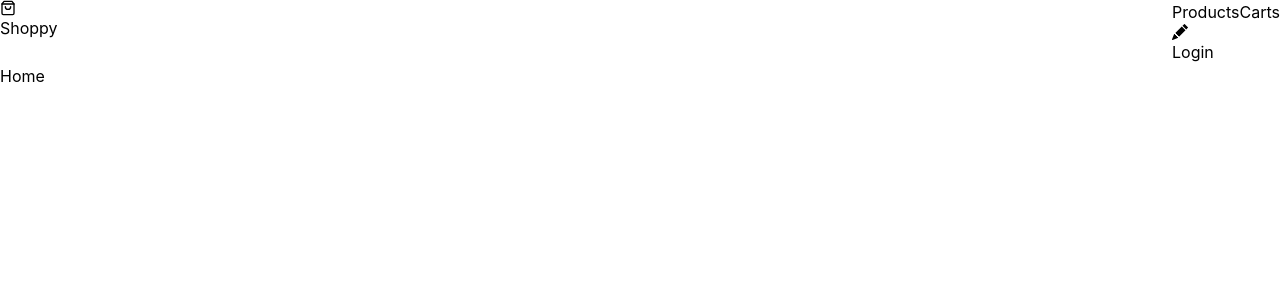
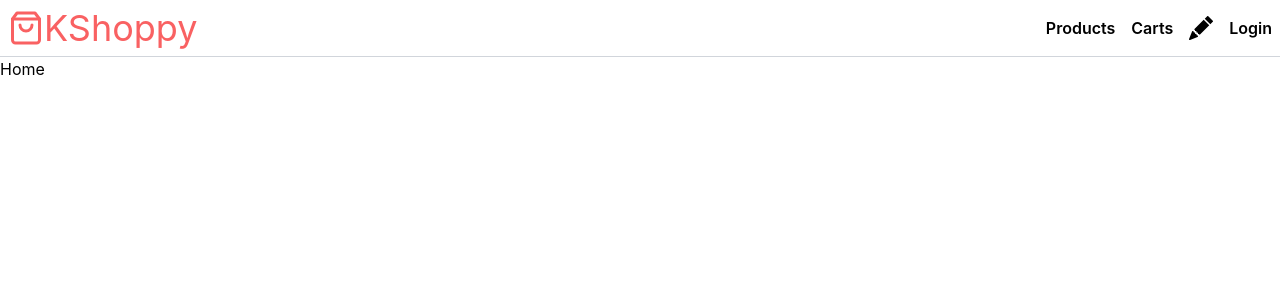
Before and after one commit to OpusK/kshoppy, a React (Create React App) app: page / in a window 1280 px wide. Shown: the top 300 px of the page. Built offline with nearby package versions, Linux system fonts and the light colour scheme.

Commit message:
update css for navbar

```diff
--- a/src/components/Navbar.jsx
+++ b/src/components/Navbar.jsx
@@ -5,15 +5,15 @@
 
 export default function Navbar() {
   return (
-    <header className='flex justify-between'>
-      <Link to='/'>
+    <header className='flex justify-between border-b border-gray-300 p-2'>
+      <Link to='/' className='flex items-center text-4xl text-brand'>
         <FiShoppingBag />
-        <h1>Shoppy</h1>
+        <h1>KShoppy</h1>
       </Link>
-      <nav>
+      <nav className='flex items-center gap-4 font-semibold'>
         <Link to='/products'>Products</Link>
         <Link to='/carts'>Carts</Link>
-        <Link to='/products/new'>
+        <Link to='/products/new' className='text-2xl'>
           <BsFillPencilFill />
         </Link>
         <button>Login</button>
```
